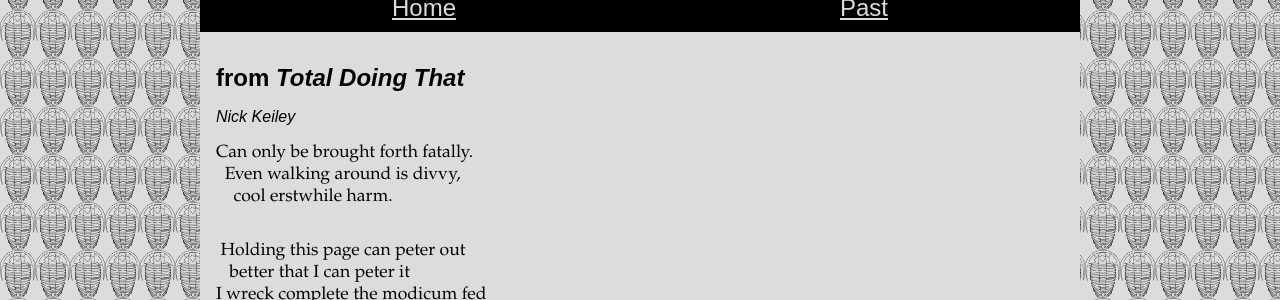
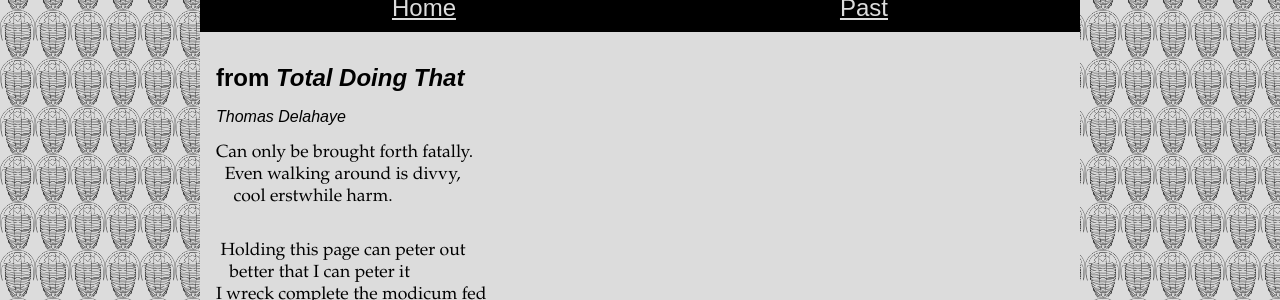
Before and after one commit to trilobite-poetry/trilobite-poetry.github.io, a Jekyll site: the page built from issues/_current/delahaye.md, in a window 1280 px wide and 900 px high. Shown: the part 182-482 px from the top of the window. Built offline with Jekyll 4.4.1, drawn with Linux system fonts in a browser that asks for light colours.

Commit message:
Fixed Delahaye's name

```diff
--- a/issues/_current/keiley.md
+++ b/issues/_current/delahaye.md
@@ -1,6 +1,6 @@
 ---
 title: from *Total Doing That*
-contributor: Nick Keiley
+contributor: Thomas Delahaye
 issue: productive looking
 custom_css: garamond
 ---
```
